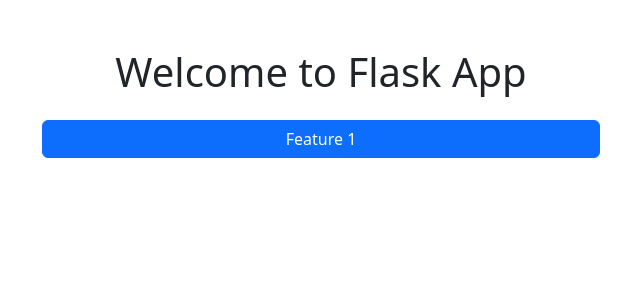
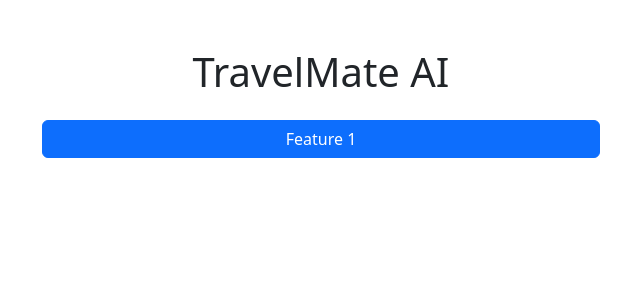
Before and after one commit to ChirasthiT/DSGP-TravelMateAI, a Flask app: page / in a window 1280 px wide. Shown: the top 300 px of the page, without its empty margins (319-959 px from the left). Run offline with Flask 2, Linux system fonts and the light colour scheme; parts of the project's set-up code (start-up, migrations or seed data) failed here and were passed over; some libraries are stand-ins or nearby versions.

Commit message:
main.py fix with the correct Flask routing

```diff
--- a/Location_Identification/li.py
+++ b/Location_Identification/li.py
@@ -1,5 +1,5 @@
 from flask import Blueprint, request, jsonify, render_template
-# from werkzeug.utils import secure_filename
+from werkzeug.utils import secure_filename
 import os
 from Location_Identification.API.image_indentification import Image_Identification
 from flask_pymongo import PyMongo
@@ -9,6 +9,9 @@ li_blueprint = Blueprint('li', __name__, template_folder='templates', static_fol
 
 UPLOAD_FOLDER = 'Location_Identification/uploads'
 ALLOWED_EXTENSIONS = {'png', 'jpg', 'jpeg'}
+
+if not os.path.exists(UPLOAD_FOLDER):
+    os.makedev(UPLOAD_FOLDER)
 
 image_identifier = Image_Identification()
 
@@ -22,7 +25,7 @@ def home():
     return render_template('li.html')
 
 
-@li_blueprint.route('/li.identify', methods=['POST'])
+@li_blueprint.route('/identify', methods=['POST'])
 def identify():
     if 'file' not in request.files:
         return jsonify({'error': 'No file uploaded'}), 400
@@ -39,6 +42,7 @@ def identify():
         image_data = img_file.read()
 
     prediction = image_identifier.predict(image_data)
+    print(prediction)
     mongo = li_blueprint.mongo
     location_info = mongo.db.locations.find_one({'name': prediction['prediction']})
 
@@ -51,6 +55,6 @@ def identify():
     return jsonify({'error': 'Location not found'}), 404
 
 
-@li_blueprint.route('/li.back', methods=['GET'])
+@li_blueprint.route('/back', methods=['GET'])
 def go_back():
     return render_template('li.html')
--- a/main.py
+++ b/main.py
@@ -2,7 +2,7 @@ from flask import Flask, render_template
 from flask_pymongo import PyMongo
 from Location_Identification.li import li_blueprint
 
-app = Flask(__name__)
+app = Flask(__name__, template_folder='templates', static_folder='static')
 
 app.config['MONGO_URI'] = 'mongodb+srv://admin:<admindsgp66>@dsgp.e5yrm.mongodb.net/?retryWrites=true&w=majority&appName=DSGP'
 
@@ -16,7 +16,7 @@ def home():
     return render_template('index.html')
 
 
-@app.route('/li')
+@app.route('/li.home')
 def feature1():
     return render_template('li.html')
 
--- a/templates/index.html
+++ b/templates/index.html
@@ -3,16 +3,16 @@
 <head>
     <meta charset="UTF-8">
     <meta name="viewport" content="width=device-width, initial-scale=1.0">
-    <title>Flask App with Bootstrap</title>
+    <title>TravelMate AI</title>
     <!-- Bootstrap CSS -->
     <link href="https://cdn.jsdelivr.net/npm/bootstrap@5.3.0/dist/css/bootstrap.min.css" rel="stylesheet">
     <link rel="stylesheet" href="{{ url_for('static', filename='css/style.css') }}">
 </head>
 <body>
     <div class="container text-center mt-5">
-        <h1 class="mb-4">Welcome to Flask App</h1>
+        <h1 class="mb-4">TravelMate AI</h1>
         <div class="d-grid gap-3 col-6 mx-auto">
-            <a href="{{ url_for('li') }}" class="btn btn-primary">Feature 1</a>
+            <a href="{{ url_for('li.home') }}" class="btn btn-primary">Feature 1</a>
             {# <a href="{{ url_for('feature2') }}" class="btn btn-secondary">Feature 2</a>
             <a href="{{ url_for('feature3') }}" class="btn btn-success">Feature 3</a>
             <a href="{{ url_for('feature4') }}" class="btn btn-danger">Feature 4</a> #}
```
Also changed, not shown: static/style.css (added).
